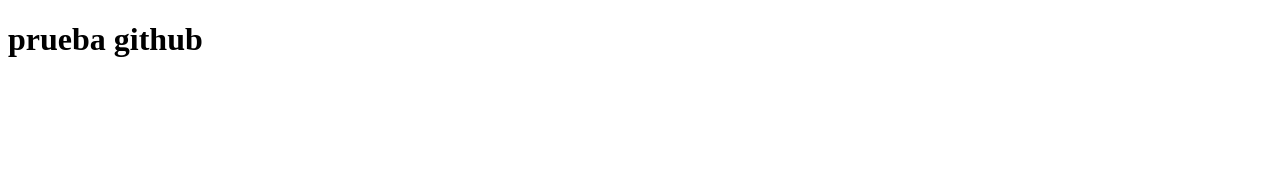
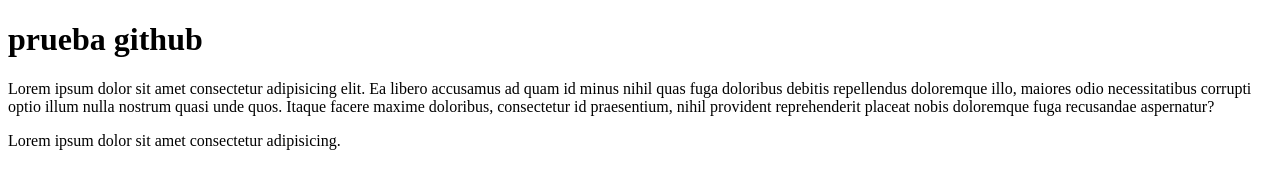
Before and after one commit to AlexBeltran97/taller-practica-yo, a plain HTML site: page hello.html in a window 1280 px wide. Drawn offline with Linux system fonts and the light colour scheme.

Commit message:
ya corregi todo todo ALV

```diff
--- a/hello.html
+++ b/hello.html
@@ -1,12 +1,22 @@
 <!DOCTYPE html>
 <html lang="en">
   <head>
-        <meta charset="UTF-8">
-        <meta http-equiv="X-UA-Compatible" content="IE=edge">
-        <meta name="viewport" content="width=device-width, initial-scale=1.0">
+    <meta charset="UTF-8" />
+    <meta http-equiv="X-UA-Compatible" content="IE=edge" />
+    <meta name="viewport" content="width=device-width, initial-scale=1.0" />
     <title>Document</title>
   </head>
   <body>
     <h1>prueba github</h1>
+
+    <p>
+      Lorem ipsum dolor sit amet consectetur adipisicing elit. Ea libero
+      accusamus ad quam id minus nihil quas fuga doloribus debitis repellendus
+      doloremque illo, maiores odio necessitatibus corrupti optio illum nulla
+      nostrum quasi unde quos. Itaque facere maxime doloribus, consectetur id
+      praesentium, nihil provident reprehenderit placeat nobis doloremque fuga
+      recusandae aspernatur?
+    </p>
+    <p>Lorem ipsum dolor sit amet consectetur adipisicing.</p>
   </body>
 </html>
```
Lines whose indentation alone changed are shown as unchanged.
